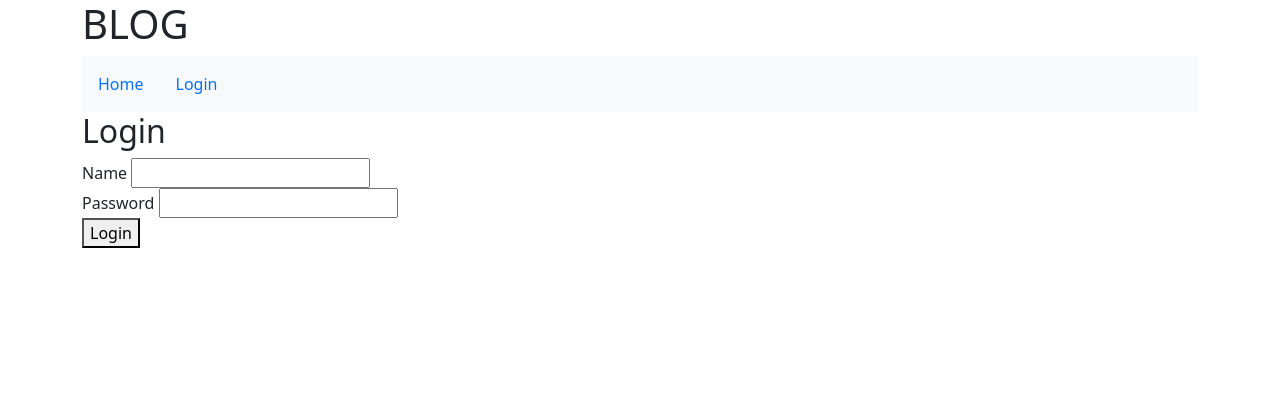
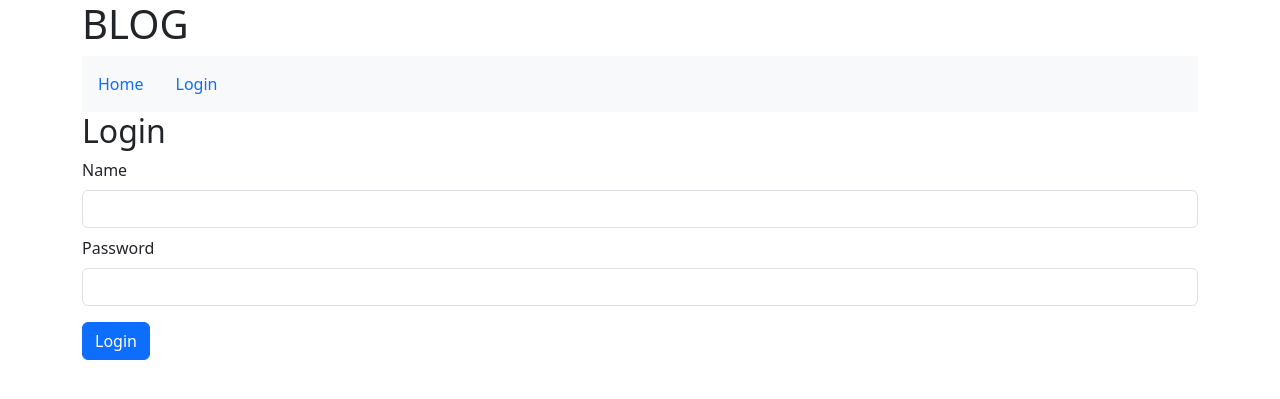
Before and after one commit to gustavovargas511/crm_tw_php_js_mysql, a PHP site: page /login.php in a window 1280 px wide. Shown: the top 399 px of the page. Run offline with PHP 8.4, Linux system fonts and the light colour scheme.

Commit message:
Changes to be committed: 	modified:   ProjectScripts.sql 	modified:   admin/includes/ArticleForm.php 	modified:   admin/index.php 	new file:   css/main.css 	modified:   includes/header.php 	modified:   index.php 	modified:   login.php

```diff
--- a/admin/index.php
+++ b/admin/index.php
@@ -23,7 +23,7 @@ $articles = Article::getPage($connection, $paginator->limit, $paginator->offset)
 <?php if (empty($articles)) : ?>
     <p>No articles found</p>
 <?php else : ?>
-    <table>
+    <table class="table table-striped">
         <thead>
             <th>Title</th>
             <th>Published Date</th>
--- /dev/null
+++ b/css/main.css
@@ -0,0 +1,5 @@
+.non_styled_li {
+    /*border: dashed red 1px;*/
+    list-style-type: none;
+    padding: 0px;
+}
--- a/includes/header.php
+++ b/includes/header.php
@@ -8,6 +8,7 @@
   <!--<script src="https://cdn.tailwindcss.com"></script>-->
   <link href="https://cdn.jsdelivr.net/npm/bootstrap@5.3.3/dist/css/bootstrap.min.css" rel="stylesheet" integrity="sha384-QWTKZyjpPEjISv5WaRU9OFeRpok6YctnYmDr5pNlyT2bRjXh0JMhjY6hW+ALEwIH" crossorigin="anonymous">
   <script src="https://cdn.jsdelivr.net/npm/bootstrap@5.3.3/dist/js/bootstrap.bundle.min.js" integrity="sha384-YvpcrYf0tY3lHB60NNkmXc5s9fDVZLESaAA55NDzOxhy9GkcIdslK1eN7N6jIeHz" crossorigin="anonymous"></script>
+  <link rel="stylesheet" href="css/main.css">
 </head>
 
 <body>
--- a/index.php
+++ b/index.php
@@ -15,7 +15,7 @@ $articles = Article::getPage($connection, $paginator->limit, $paginator->offset)
 <?php if (empty($articles)) : ?>
     <p>No articles found</p>
 <?php else : ?>
-    <ul>
+    <ul class="non_styled_li">
         <?php foreach ($articles as $article) : ?>
             <li>
                 <div>
--- a/login.php
+++ b/login.php
@@ -22,14 +22,14 @@ if ($_SERVER['REQUEST_METHOD'] == 'POST') {
     <p><?= $error; ?></p>
 <?php endif; ?>
 <form method="post">
-    <div>
-        <label for="name">Name</label>
-        <input type="text" name="name" id="name">
+    <div class="form-group">
+        <label for="name" class="form-label">Name</label>
+        <input type="text" class="form-control" name="name" id="name">
     </div>
-    <div>
-        <label for="pass">Password</label>
-        <input type="password" name="pass" id="pass">
+    <div class="form-group mt-2">
+        <label for="pass" class="form-label">Password</label>
+        <input type="password" class="form-control" name="pass" id="pass">
     </div>
-    <button type="submit">Login</button>
+    <button class="btn btn-primary mt-3" type="submit">Login</button>
 </form>
 <?php require 'includes/footer.php' ?>
```
Also changed, not shown: ProjectScripts.sql (+9 -1 lines), admin/includes/ArticleForm.php (+11 -11 lines).
